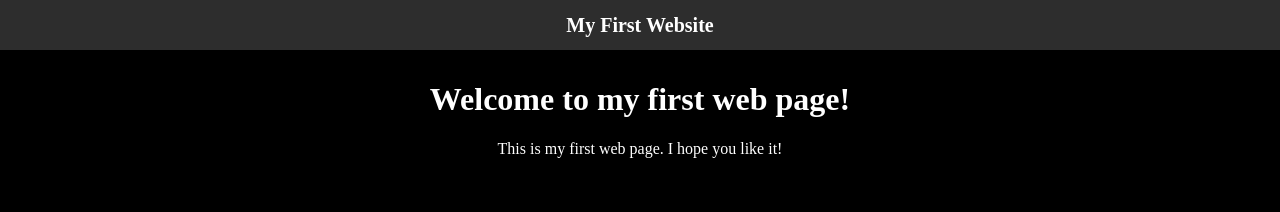
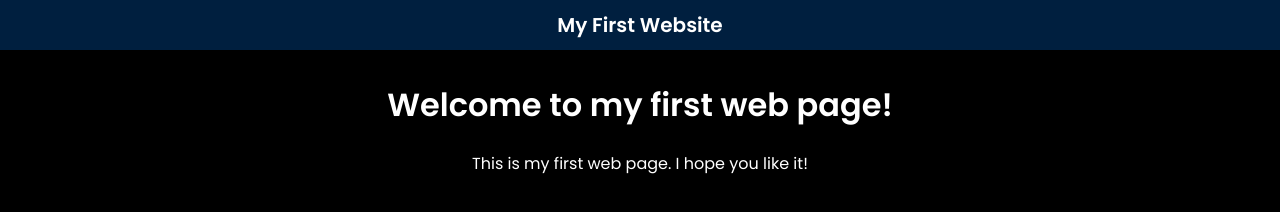
Before and after one commit to runfengW/runfengW.github.io, a plain HTML site: page index.html in a window 1280 px wide. Drawn offline with Linux system fonts and the light colour scheme.

Commit message:
Update index.html

```diff
--- a/index.html
+++ b/index.html
@@ -3,11 +3,13 @@
 <head>
     <title>My First Web Page</title>
     <meta charset="utf-8">
+    <link href="https://fonts.googleapis.com/css2?family=Poppins:wght@300;400;600&display=swap" rel="stylesheet">
     <style>
-        /* 设置整个网页的背景颜色 */
+        /* 设置整个网页的背景颜色和字体 */
         body {
             background-color: black;
-            color: white; /* 文字颜色改成白色 */
+            color: white;
+            font-family: 'Poppins', sans-serif; /* 圆润的字体 */
             margin: 0;
             padding-top: 60px; /* 防止顶部内容被导航栏覆盖 */
         }
@@ -19,7 +21,7 @@
             left: 0;
             width: 100%;
             height: 50px;
-            background-color: rgba(50, 50, 50, 0.9); /* 半透明深灰色 */
+            background-color: #001F3F; /* 深蓝色 */
             display: flex;
             align-items: center;
             justify-content: center;
```
